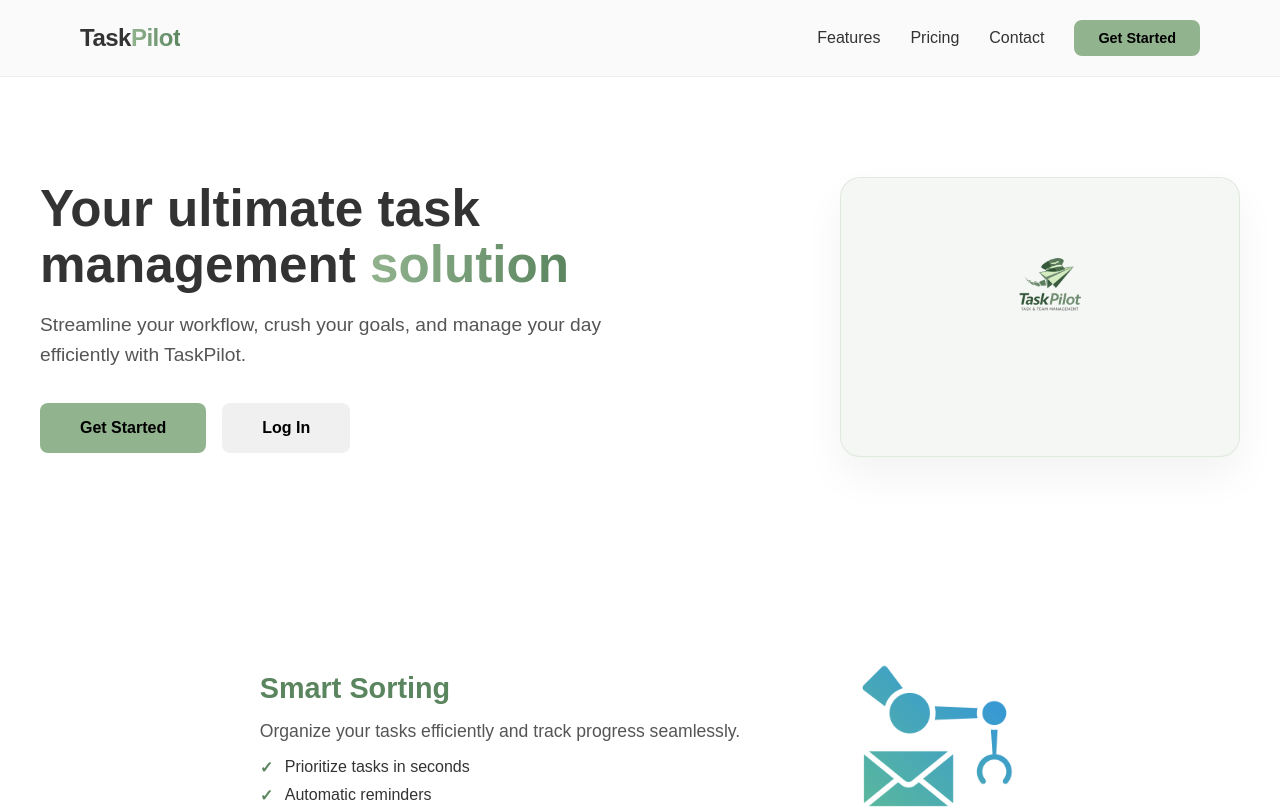
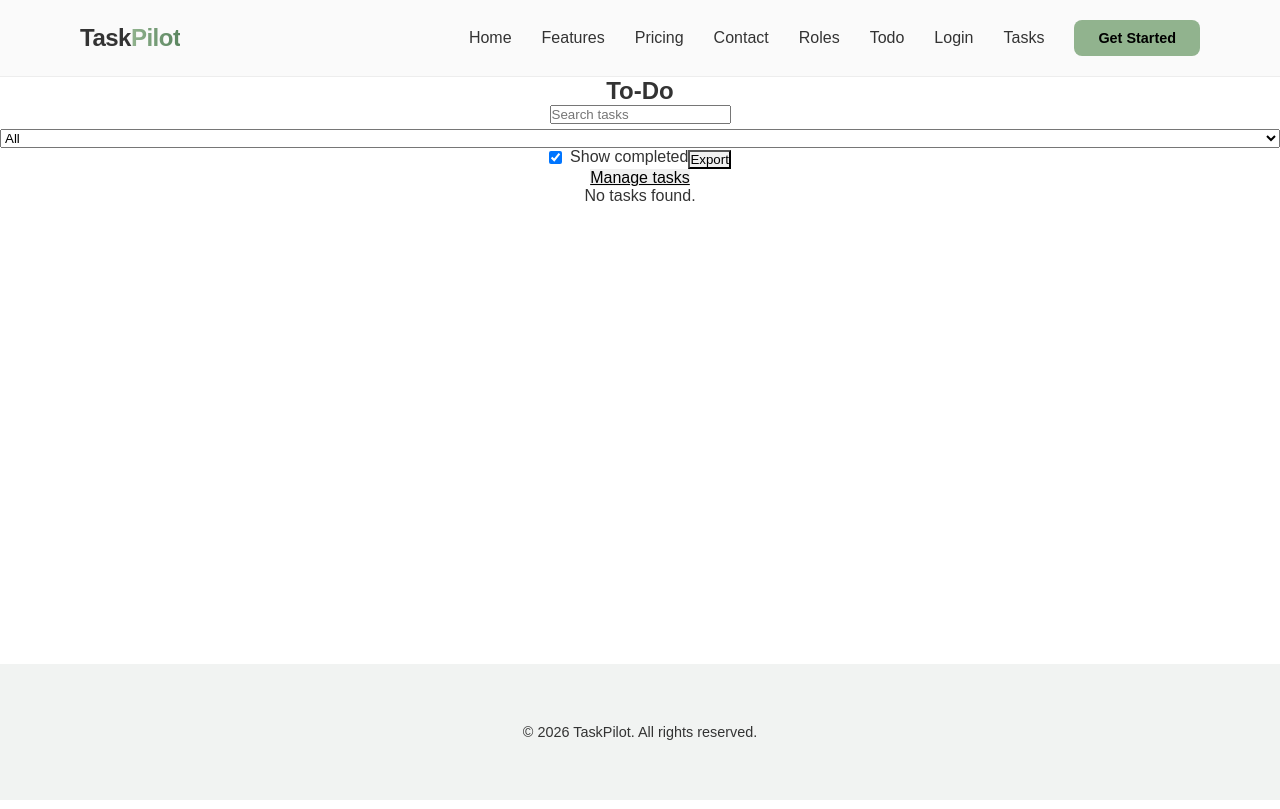
Before and after one commit to Camille-M1/create-react-app, a React (Create React App) app: page /todos in a window 1280 px wide. Shown: the top 809 px of the page. Built offline with nearby package versions, Linux system fonts and the light colour scheme.

Commit message:
Fix navigation

```diff
--- a/src/App.css
+++ b/src/App.css
@@ -21,6 +21,9 @@ body {
 
 .App {
   text-align: center;
+  min-height: 100vh;
+  display: flex;
+  flex-direction: column;
 }
 
 
@@ -247,6 +250,7 @@ footer {
   background: #f1f3f2;
   color: var(--text-dark);
   font-size: 0.9rem;
+  margin-top: auto;
 }
 
 
--- a/src/App.js
+++ b/src/App.js
@@ -1,4 +1,12 @@
 import React from 'react';
+import { Routes, Route } from 'react-router-dom';
+import RolesPage from './RolesPage';
+import Todo from './pages/Todo';
+import Login from './pages/Login';
+import TasksPage from './pages/TasksPage';
+import NewTask from './pages/NewTask';
+import ManageTodo from './pages/ManageTodo';
+import GetStarted from './pages/GetStarted';
 import './App.css';
 import logo from './logo.png';
 import sorting from './sorting.png';
@@ -7,6 +15,10 @@ import teamwork from './teamwork.png';
 import dashboard from './dashboard.png';
 
 function App() {
+  // Load tasks from localStorage
+  const raw = typeof window !== 'undefined' ? window.localStorage.getItem('tasks') : null;
+  const tasks = raw ? JSON.parse(raw) : [];
+
   return (
     <div className="App">
       {/* NAVBAR */}
@@ -15,13 +27,29 @@ function App() {
           Task<span>Pilot</span>
         </div>
         <div className="nav-links">
-          <a href="#features">Features</a>
-          <a href="#pricing">Pricing</a>
-          <a href="#contact">Contact</a>
+          <a href="/" className="nav-link">Home</a>
+          <a href="#features" className="nav-link">Features</a>
+          <a href="#pricing" className="nav-link">Pricing</a>
+          <a href="#contact" className="nav-link">Contact</a>
+          <a href="/roles" className="nav-link">Roles</a>
+          <a href="/todos" className="nav-link">Todo</a>
+          <a href="/login" className="nav-link">Login</a>
+          <a href="/tasks" className="nav-link">Tasks</a>
           <button className="btn btn-primary nav-btn">Get Started</button>
         </div>
       </nav>
 
+      <Routes>
+        <Route path="/roles" element={<RolesPage />} />
+        <Route path="/todos" element={<Todo />} />
+        <Route path="/login" element={<Login />} />
+        <Route path="/tasks" element={<TasksPage tasks={tasks} />} />
+        <Route path="/tasks/new" element={<NewTask />} />
+        <Route path="/todos/manage" element={<ManageTodo />} />
+        <Route path="/get-started" element={<GetStarted />} />
+        {/* Default home page: show GetStarted */}
+        <Route path="/" element={
+          <>
             {/* HERO */}
             <header className="hero-section">
               <div className="hero-inner">
@@ -101,6 +129,10 @@ function App() {
               <h2>Ready to take control of your tasks?</h2>
               <button className="btn btn-primary">Get Started Free</button>
             </section>
+          </>
+        } />
+        {/* No catch-all route; restore original logic */}
+      </Routes>
 
       {/* FOOTER */}
       <footer>
--- a/src/pages/TasksPage.js
+++ b/src/pages/TasksPage.js
@@ -77,7 +77,7 @@ const TasksPage = ({ tasks, onStatusChange, onDeleteTask }) => {
   return (
     <div className="tasks-page">
       <h2>Tasks</h2>
-      <Link to="/tasks/new" className="btn-primary" style={{ marginBottom: '20px', display: 'inline-block' }}>
+      <Link to="/tasks/new" className="btn-secondary" style={{ marginBottom: '20px', display: 'inline-block' }} title="Create a new task">
         New Tasks
       </Link>
 
--- a/src/pages/Todo.js
+++ b/src/pages/Todo.js
@@ -138,7 +138,7 @@ export default function Todo({ tasks: initialTasks = [] }) {
         <button className="btn-secondary" onClick={exportICS}>Export</button>
 
         <div style={{ marginLeft: 'auto' }}>
-          <Link to="/todos/manage" className="btn-primary">Manage tasks</Link>
+          <Link to="/todos/manage" className="btn-secondary" title="Edit, complete, or delete tasks">Manage tasks</Link>
         </div>
       </div>
 
```
Lines whose indentation alone changed are shown as unchanged.
